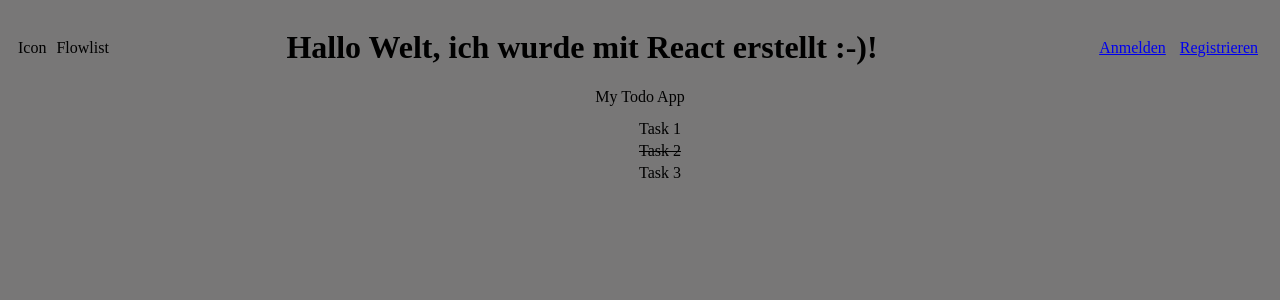
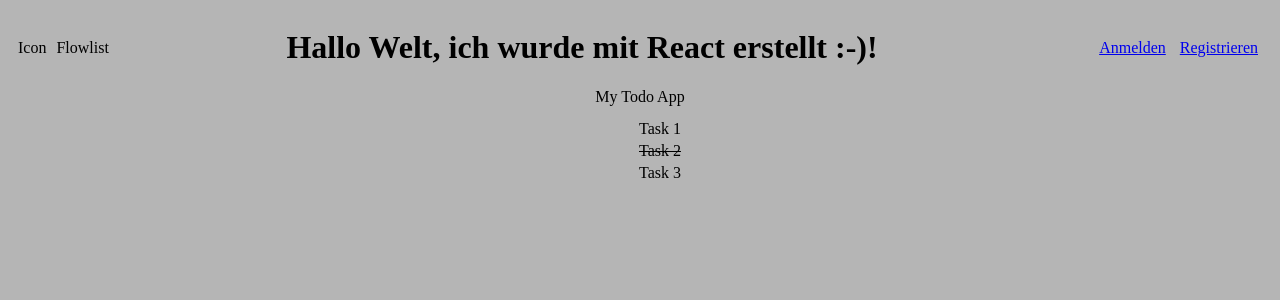
Before and after one commit to jakobsiebenhuetter/React---Todo-App, a React (Vite) app: page / in a window 1280 px wide. Shown: the top 300 px of the page. Built offline with nearby package versions, Linux system fonts and the light colour scheme.

Commit message:
add: Fragment

```diff
--- a/src/App.tsx
+++ b/src/App.tsx
@@ -1,11 +1,11 @@
-import Header from './components/Header.tsx';
-import TaskList from './components/TaskList.tsx';
+import Header from "./components/Header.tsx";
+import TaskList from "./components/TaskList.tsx";
 
 export default function App() {
   return (
-    <div>
+    <>
       <Header />
       <TaskList />
-    </div>
+    </>
   );
 }
--- a/src/index.css
+++ b/src/index.css
@@ -1,3 +1,3 @@
 body {
-    background-color: rgb(120, 119, 119);
+    background-color: rgb(181, 181, 181);
 }
```
